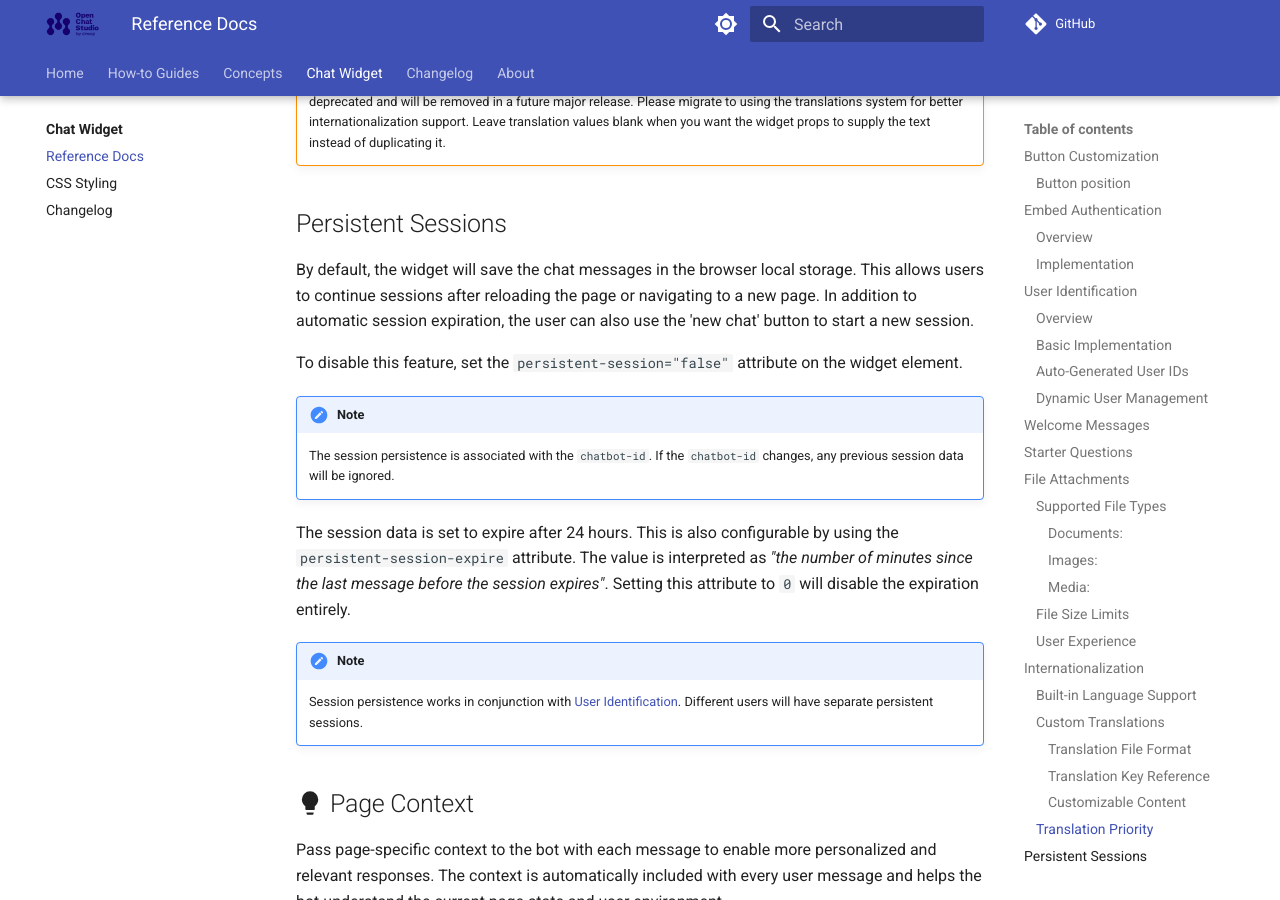
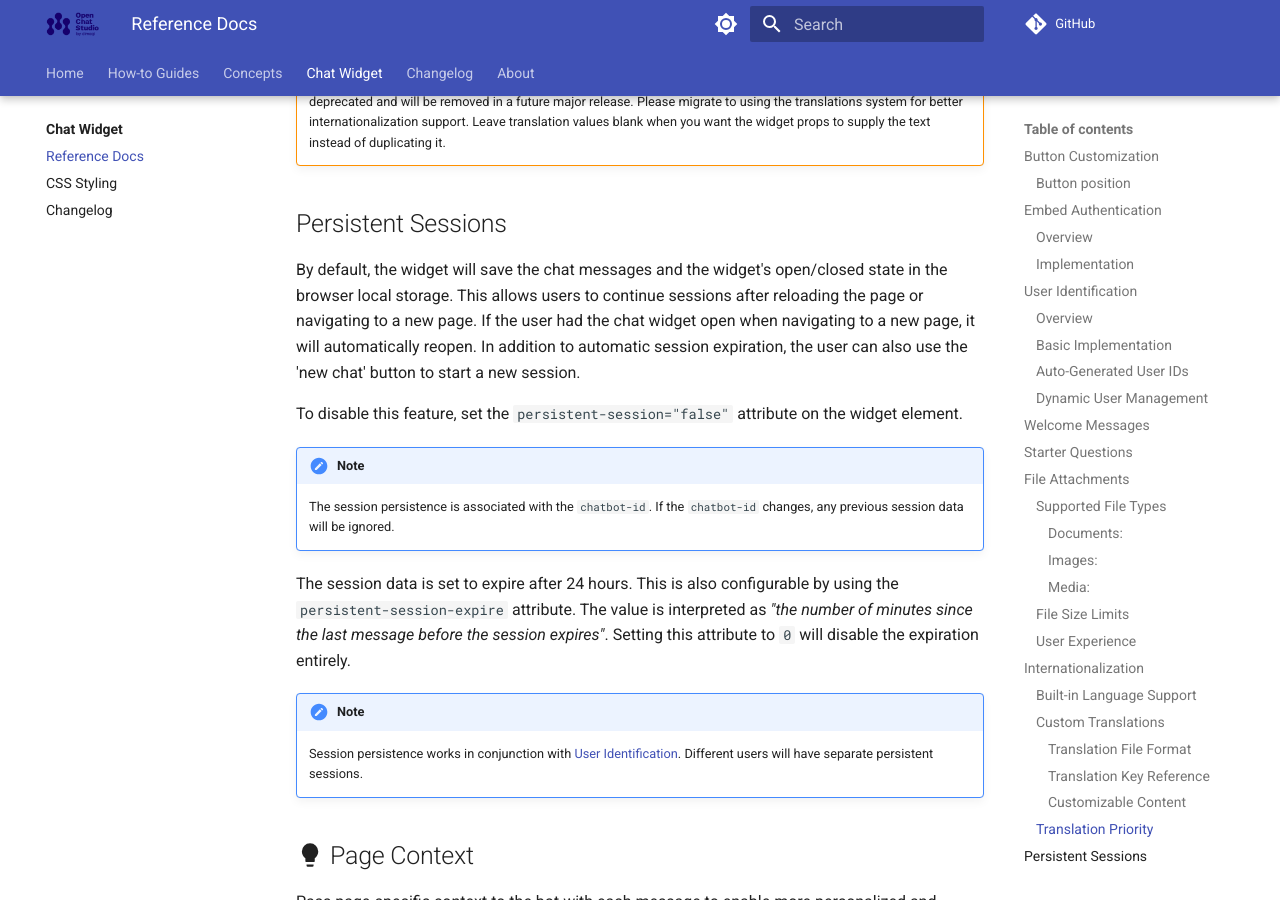
Before and after one commit to dimagi/open-chat-studio-docs, an MkDocs documentation site: the page built from docs/chat_widget/reference.md, in a window 1280 px wide and 900 px high, scrolled down 8885 px. Built offline with MkDocs 1.6.1 and Material for MkDocs 9.7.7, drawn with Linux system fonts in a browser that asks for light colours; a script that is not in the unit is left out; comment, search, counter and statistics services are not loaded.

```diff
--- a/docs/chat_widget/reference.md
+++ b/docs/chat_widget/reference.md
@@ -334,7 +334,7 @@ The widget uses the following priority order for text content:
 
 ## Persistent Sessions
 
-By default, the widget will save the chat messages in the browser local storage. This allows users to continue sessions after reloading the page or navigating to a new page. In addition to automatic session expiration, the user can also use the 'new chat' button to start a new session.
+By default, the widget will save the chat messages and the widget's open/closed state in the browser local storage. This allows users to continue sessions after reloading the page or navigating to a new page. If the user had the chat widget open when navigating to a new page, it will automatically reopen. In addition to automatic session expiration, the user can also use the 'new chat' button to start a new session.
 
 To disable this feature, set the `persistent-session="false"` attribute on the widget element.
 
```
Also changed, not shown: docs/chat_widget/changelog.md (+2 -0 lines).
